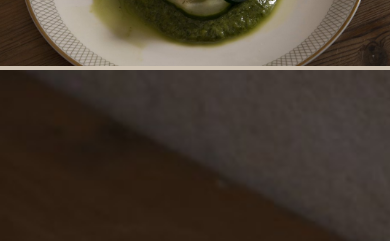
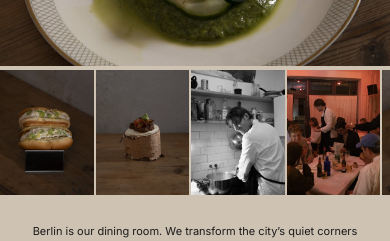
Before and after one commit to gri-oc/le-birk, a SvelteKit app: page / in a window 390 px wide. Shown: the part 267-508 px from the top of the page. Built offline with nearby package versions, Linux system fonts and the light colour scheme.

Commit message:
Slider größe entkoppelt per clamp: Desktop kleiner, Mobile nicht riesig; Touch/Desktop stabil

```diff
--- a/src/routes/+page.svelte
+++ b/src/routes/+page.svelte
@@ -151,7 +151,6 @@
 	/* Slider */
 	.slider {
 		--slider-gap: 4px;
-		--visible-slides: 3.5;
 		width: 100%;
 		overflow-x: auto;
 		-webkit-overflow-scrolling: touch;
@@ -174,7 +173,7 @@
 		width: max-content;
 	}
 	.slider-item {
-		flex: 0 0 calc((100% - (var(--slider-gap) * 3)) / var(--visible-slides));
+		flex: 0 0 clamp(96px, 14vw, 160px);
 		scroll-snap-align: start;
 		aspect-ratio: 3 / 4;
 	}
@@ -288,8 +287,8 @@
 		.logo {
 			width: 128px;
 		}
-		.slider {
-			--visible-slides: 3.5;
+		.slider-item {
+			flex: 0 0 clamp(88px, 16vw, 130px);
 		}
 		.text-section {
 			padding: 40px 20px;
@@ -323,7 +322,9 @@
 		}
 		.slider {
 			--slider-gap: 2px;
-			--visible-slides: 3.5;
+		}
+		.slider-item {
+			flex: 0 0 clamp(78px, 24vw, 108px);
 		}
 		.event-image img {
 			object-position: center 34%;
```
